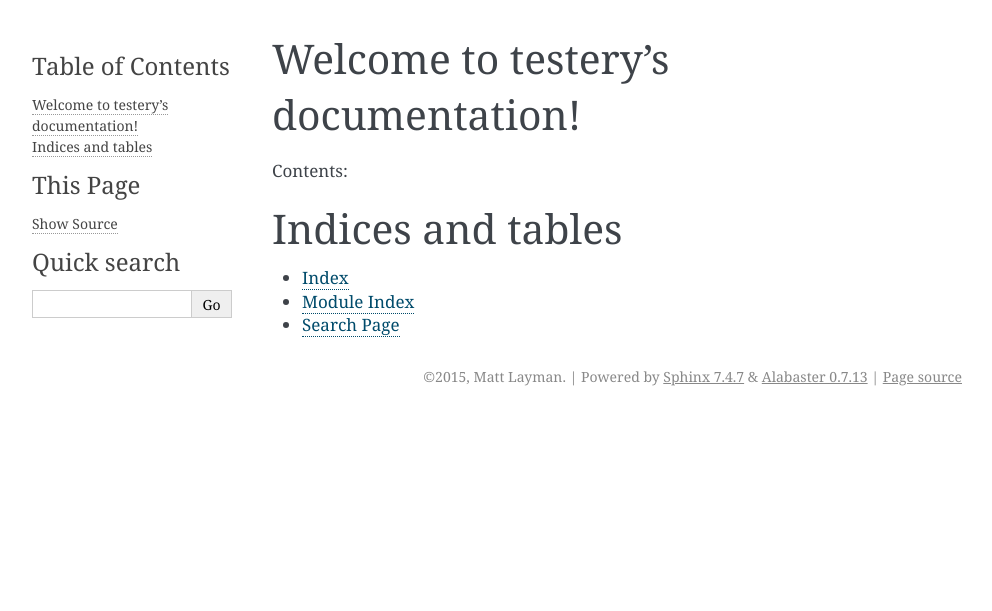
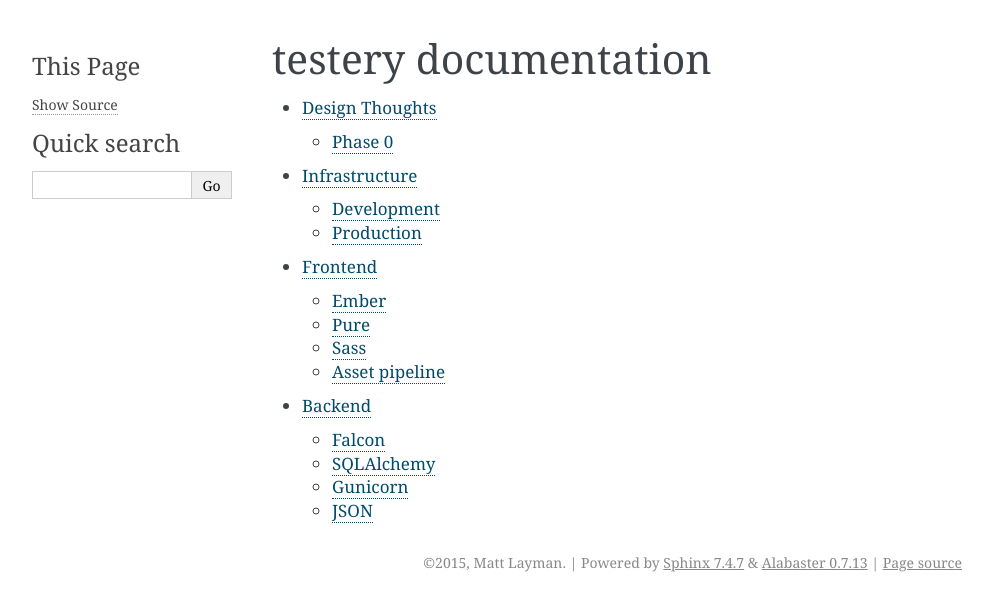
Before and after one commit to mblayman/testery, a Sphinx documentation site: the page built from docs/index.rst, in a window 1280 px wide. Shown: the top 611 px of the page, without its empty margins (148-1140 px from the left). Built offline with Sphinx 7.4.7, drawn with Linux system fonts in a browser that asks for light colours.

Commit message:
Jot down thoughts about some of the libraries used.

```diff
--- a/docs/index.rst
+++ b/docs/index.rst
@@ -3,19 +3,13 @@
    You can adapt this file completely to your liking, but it should at least
    contain the root `toctree` directive.
 
-Welcome to testery's documentation!
-===================================
-
-Contents:
+testery documentation
+=====================
 
 .. toctree::
    :maxdepth: 2
 
-
-
-Indices and tables
-==================
-
-* :ref:`genindex`
-* :ref:`modindex`
-* :ref:`search`
+   design
+   infrastructure
+   frontend
+   backend
```
Also changed, not shown: docs/backend.rst (added, +32 -0 lines), docs/design.rst (added, +47 -0 lines), docs/frontend.rst (added, +38 -0 lines), docs/infrastructure.rst (added, +26 -0 lines).
